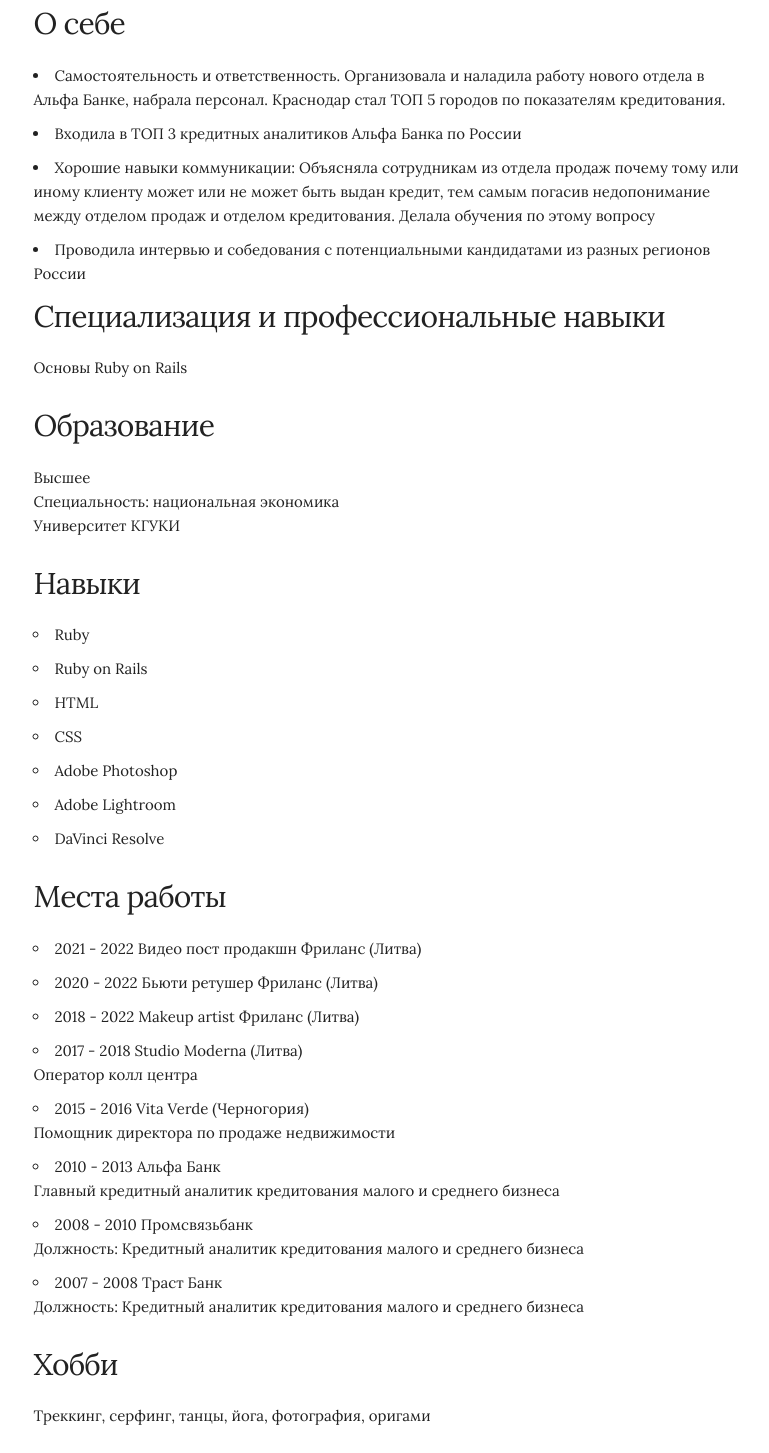
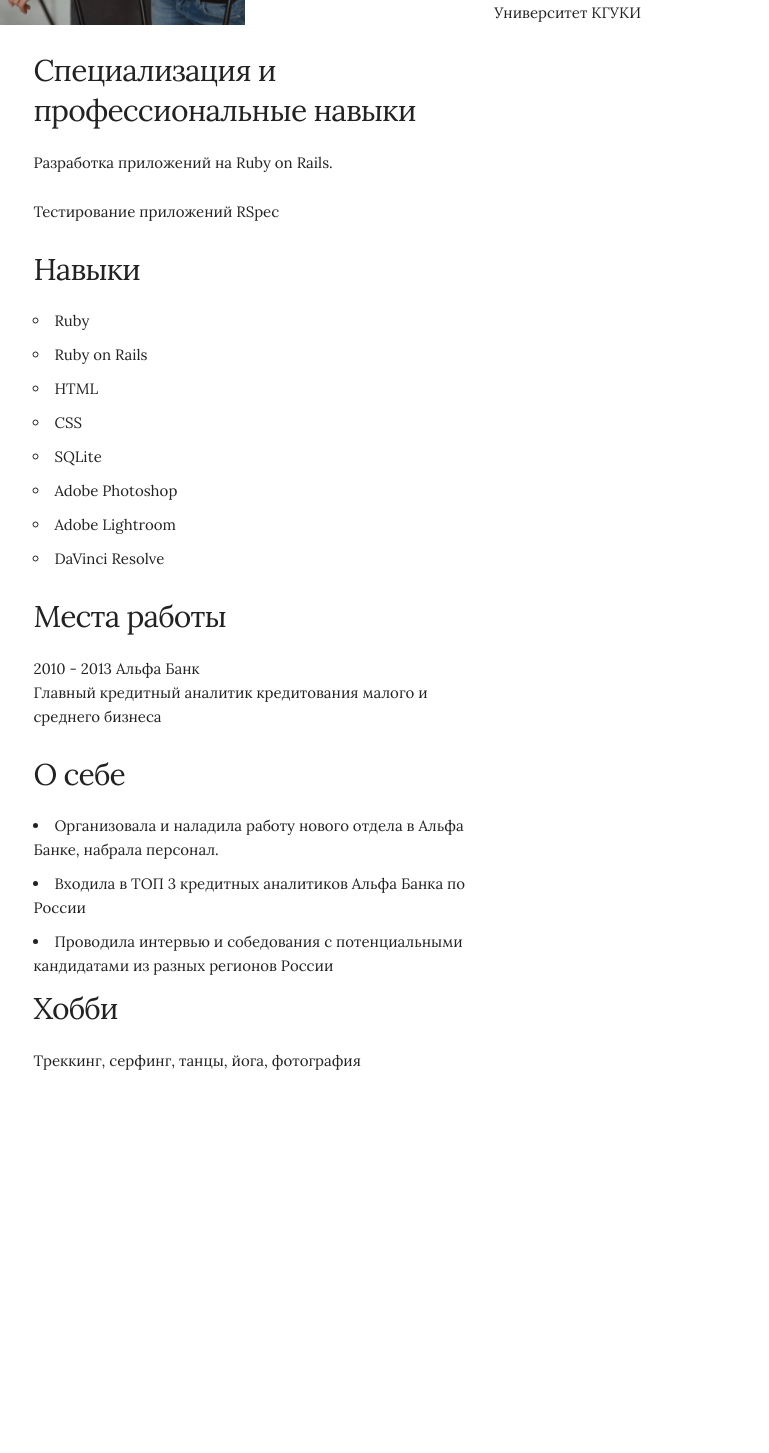
Before and after one commit to klengvinayte/cv, a plain HTML site: page index.html in a window 1280 px wide. Shown: the part 443-1896 px from the top of the page, without its empty margins (165-934 px from the left). After the commit the page ends 1541 px from the top, so only its background shows below. Drawn offline with Linux system fonts and the light colour scheme.

Commit message:
Layout correction

```diff
--- a/index.html
+++ b/index.html
@@ -3,33 +3,40 @@
 <head>
   <meta charset="UTF-8">
   <title>Кристина Ленгвинайте - разработчик Ruby on Rails</title>
-  <link href="https://fonts.googleapis.com/css2?family=Lora&display=swap" rel="stylesheet" rel="stylesheet" type="text/css">
+  <link href="https://fonts.googleapis.com/css2?family=Lora&display=swap" rel="stylesheet" rel="stylesheet"
+        type="text/css">
   <link rel="stylesheet" href="css/normalize.css">
   <link rel="stylesheet" href="css/skeleton.css">
 </head>
 <body>
 <div class="container">
   <div class="row">
-<div>
-  <h2>Кристина Ленгвинайте</h2>
-  <h3>Претендую на позицию: <em>Разработчик Ruby on Rails</em></h3>
+    <div class="six columns">
+      <h3>Кристина Ленгвинайте</h3>
+      <h4>Рассматриваемая позиция: <em>Разработчик Ruby on Rails</em></h4>
       <img src="image.jpg" alt="[Фото]" width="250" height="300"/>
     </div>
-  <div class="nine columns">
-  <h4>О себе</h4>
-  <li>Самостоятельность и ответственность. Организовала и наладила работу нового отдела в Альфа Банке, набрала персонал.
-    Краснодар стал ТОП 5 городов по показателям кредитования.
+    <div class="six columns">
+      <h4>Контакты</h4>
+      <p>+37067195342
+        <br>
+        klengvinayte@gmail.com
+        <br>
+        Vilnius, Lithuania</p>
+    </div>
+    <div class="six columns">
+      <h4>Реализованные проекты</h4>
+      <ul>
+        <li>Консольная игра "Виселица"
+          <a href="https://github.com/klengvinayte/hangman">Ссылка на Github</a>
         </li>
-  <li>Входила в ТОП 3 кредитных аналитиков Альфа Банка по России</li>
-  <li>Хорошие навыки коммуникации: Объясняла сотрудникам из отдела продаж почему тому или иному клиенту может или не может быть
-    выдан кредит, тем самым погасив недопонимание между отделом продаж и отделом кредитования. Делала обучения по этому
-    вопросу
+        <li>Консольная программа "Волшебный шар"
+          <a href="https://github.com/klengvinayte/magic_ball">Ссылка на Github</a>
         </li>
-  <li>Проводила интервью и собедования с потенциальными кандидатами из разных регионов России</li>
-  <h4>Специализация и профессиональные навыки</h4>
-  <p>Основы Ruby on Rails</p>
+        <li>Онлайн магазин фильмов, книг и дисков</li>
+      </ul>
     </div>
-<div class="nine columns">
+    <div class="six columns">
       <h4>Образование</h4>
       <p>Высшее
         <br>
@@ -37,59 +44,41 @@
         <br>
         Университет КГУКИ</p>
     </div>
-
-<div class="nine columns">
+    <div class="six columns">
+      <h4>Специализация и профессиональные навыки</h4>
+      <p>Разработка приложений на Ruby on Rails.</p>
+      <p>Тестирование приложений RSpec</p>
       <h4>Навыки</h4>
       <ul>
         <li>Ruby</li>
         <li>Ruby on Rails</li>
         <li>HTML</li>
         <li>CSS</li>
+        <li>SQLite</li>
         <li>Adobe Photoshop</li>
         <li>Adobe Lightroom</li>
         <li>DaVinci Resolve</li>
       </ul>
     </div>
-<div class="nine columns">
+    <div class="six columns">
       <h4>Места работы</h4>
-  <ul>
-    <li>2021 - 2022 Видео пост продакшн Фриланс (Литва)</li>
-    <li>
-      2020 - 2022 Бьюти ретушер Фриланс (Литва)
-    </li>
-    <li>
-    2018 - 2022 Makeup artist Фриланс (Литва)
-    </li>
-    <li>
-      2017 - 2018 Studio Moderna (Литва)
-       <br>
-      Оператор колл центра
-    </li>
-    <li>
-      2015 - 2016 Vita Verde (Черногория)
-       <br>
-      Помощник директора по продаже недвижимости
-    </li>
-    <li>
+      <p>
         2010 - 2013 Альфа Банк
         <br>
         Главный кредитный аналитик кредитования малого и среднего бизнеса
+      </p>
+    </div>
+    <div class="six columns">
+      <h4>О себе</h4>
+      <li>Организовала и наладила работу нового отдела в Альфа Банке, набрала
+        персонал.
       </li>
-    <li>
-        2008 - 2010 Промсвязьбанк
-         <br>
-      Должность: Кредитный аналитик кредитования малого и среднего бизнеса
-    </li>
-    <li>
-2007 - 2008 Траст Банк
- <br>
-      Должность: Кредитный аналитик кредитования малого и среднего бизнеса
-    </li>
-  </ul>
+      <li>Входила в ТОП 3 кредитных аналитиков Альфа Банка по России</li>
+      <li>Проводила интервью и собедования с потенциальными кандидатами из разных регионов России</li>
     </div>
-<div class="nine columns">
+    <div class="six columns">
       <h4>Хобби</h4>
-  <p>Треккинг, серфинг, танцы, йога, фотография, оригами</p>
+      <p>Треккинг, серфинг, танцы, йога, фотография</p>
     </div>
   </div>
 </div>
```
Lines whose indentation alone changed are shown as unchanged.
